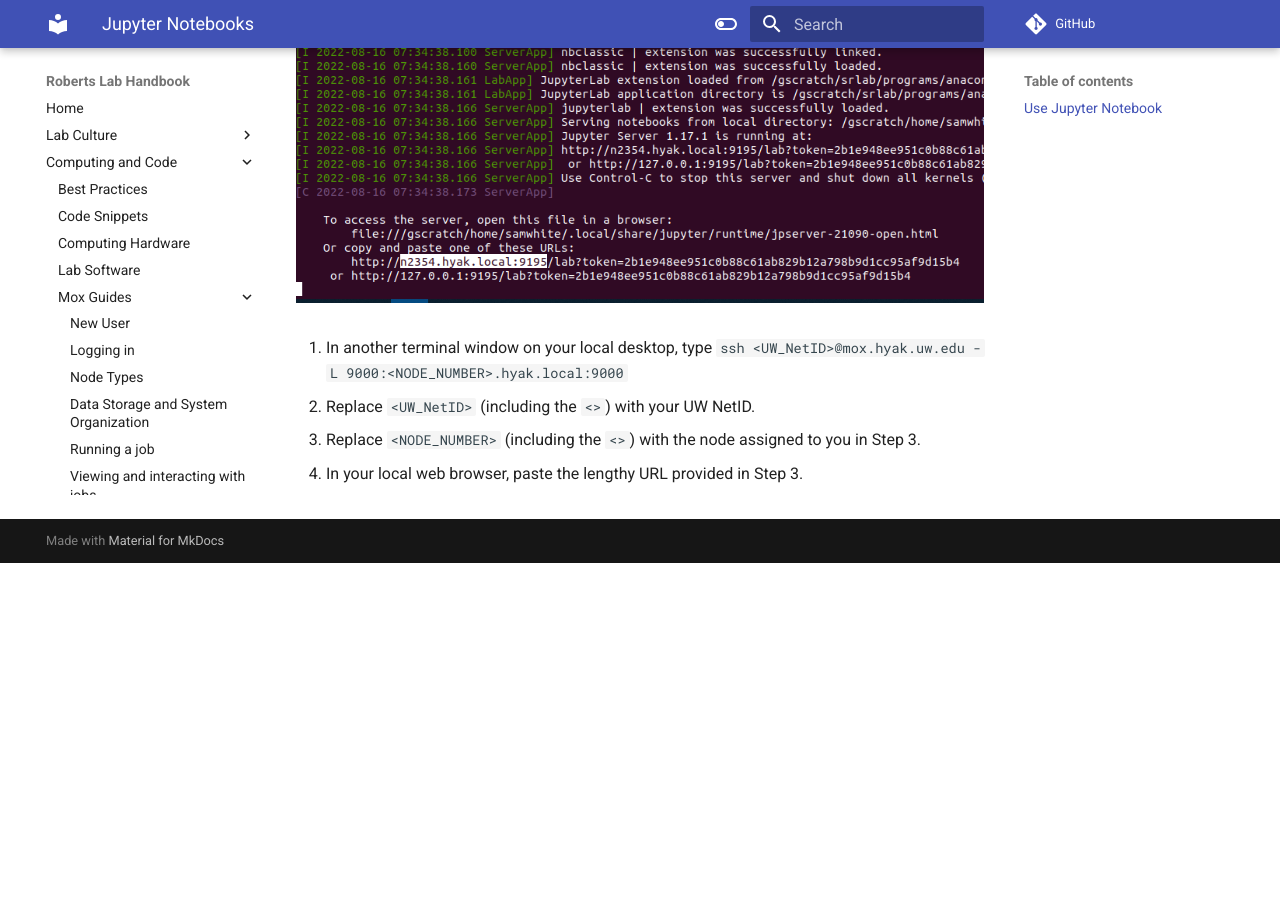
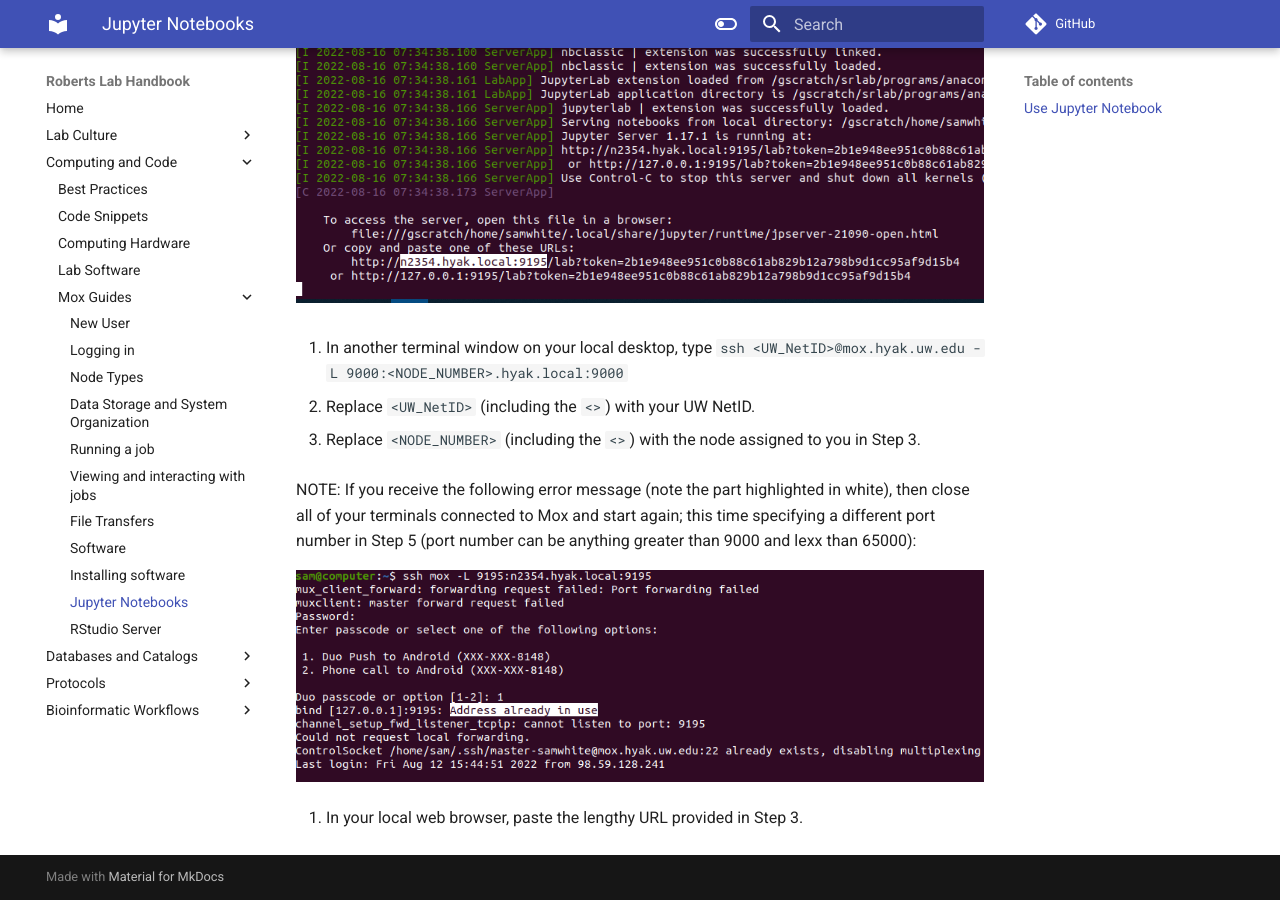
Before and after one commit to RobertsLab/resources, an MkDocs documentation site: the page built from docs/mox_Jupyter-Notebooks.md, in a window 1280 px wide and 900 px high, scrolled down 633 px. Built offline with MkDocs 1.6.1 and Material for MkDocs 9.7.7, drawn with Linux system fonts in a browser that asks for light colours; comment, search, counter and statistics services are not loaded; before the commit the page ends 1196 px from its top, so only the background shows below that.

Commit message:
add screencap of jupyter port already in use

```diff
--- a/docs/mox_Jupyter-Notebooks.md
+++ b/docs/mox_Jupyter-Notebooks.md
@@ -24,4 +24,8 @@
 
   - Replace `<NODE_NUMBER>` (including the `<>`) with the node assigned to you in Step 3.
 
+  NOTE: If you receive the following error message (note the part highlighted in white), then close all of your terminals connected to Mox and start again; this time specifying a different port number in Step 5 (port number can be anything greater than 9000 and lexx than 65000):
+
+  ![Screencap of terminal showing error message when a port is already in use - specific error highlighted in white box](https://github.com/RobertsLab/resources/blob/master/img/mox-jupyter_lab-port_already_in_use.png?raw=true)
+
 7. In your local web browser, paste the lengthy URL provided in Step 3.
```
